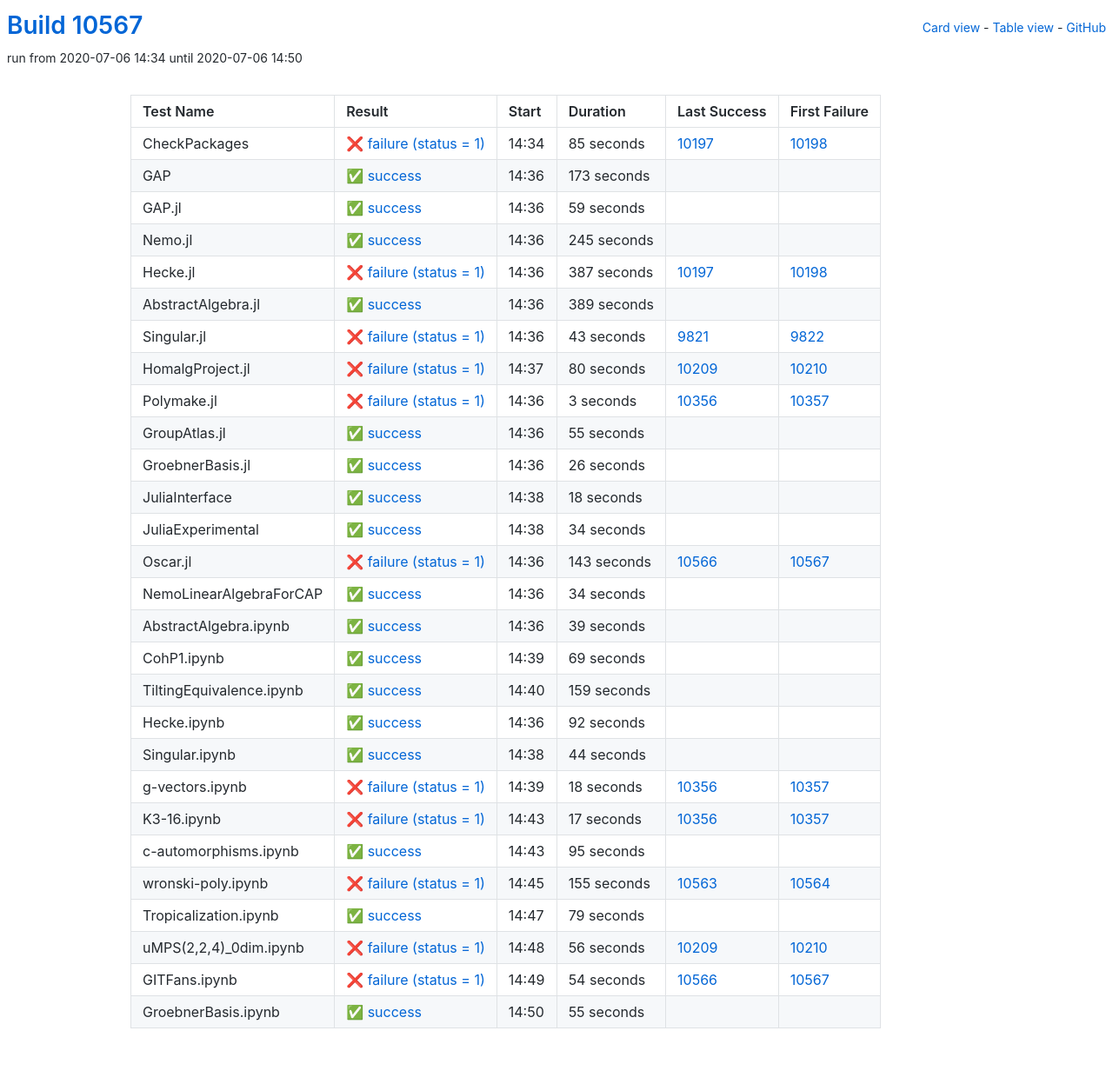
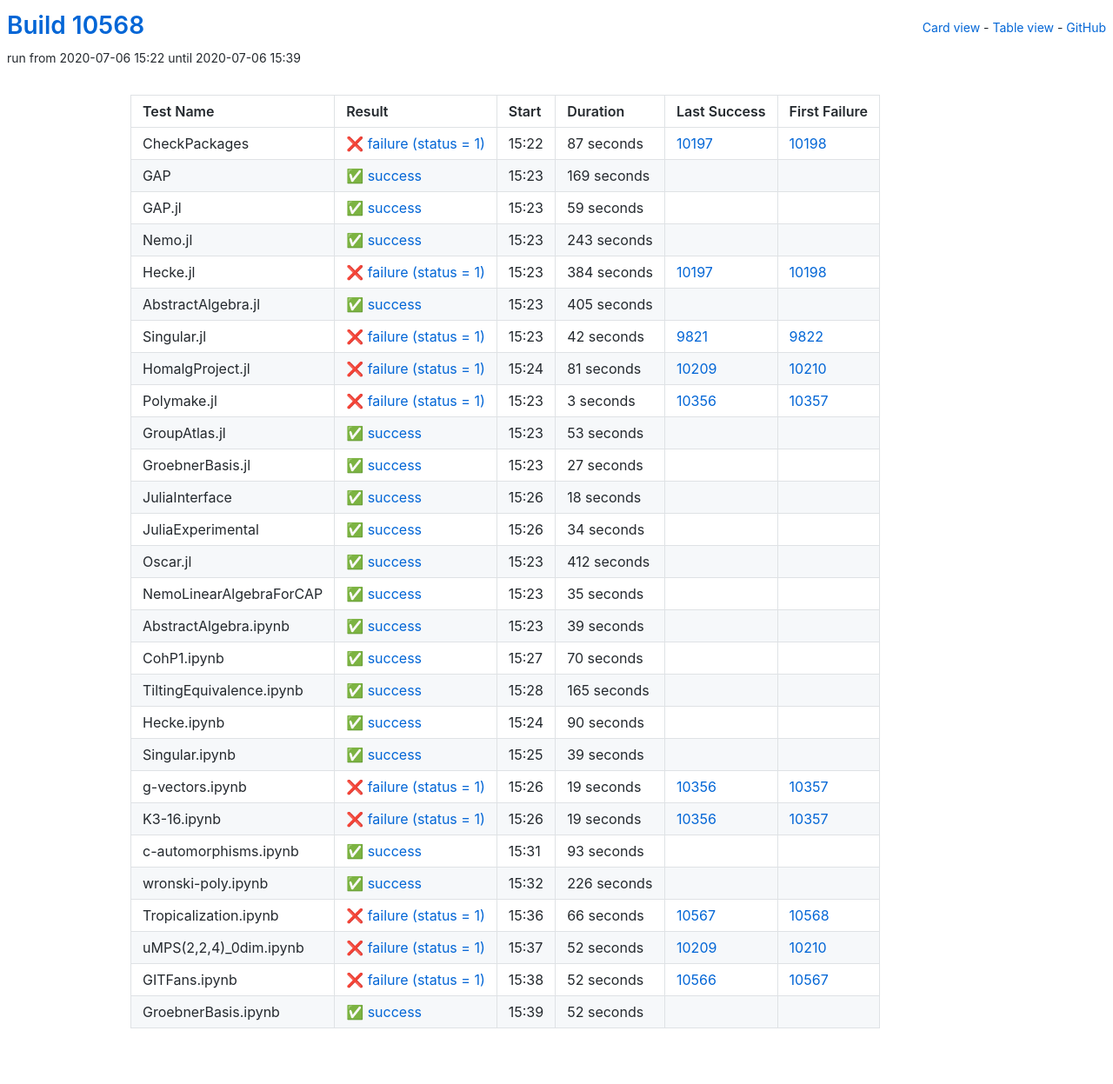
Before and after one commit to oscar-system/oscar-ci-status, a Jekyll site: the page built from table.html, in a window 1280 px wide. Shown: the whole page at 87% size. Built offline with Jekyll 4.4.1, drawn with Linux system fonts in a browser that asks for light colours.

Commit message:
Build #10568

```diff
--- a/_data/ci.yml
+++ b/_data/ci.yml
@@ -1,6 +1,6 @@
 ---
-build: 10567
-build_url: https://oscarci.mathematik.uni-kl.de/job/oscar/10567/
+build: 10568
+build_url: https://oscarci.mathematik.uni-kl.de/job/oscar/10568/
 job: oscar
 organization: oscar-system
 repo: oscar-ci-status
@@ -8,32 +8,32 @@
 tests:
 - name: CheckPackages
   id: checkpackages
-  log: https://oscarci.mathematik.uni-kl.de/job/oscar/10567/artifact/logs/build-10567/CheckPackages.log
-  start: 2020-07-06 14:34
+  log: https://oscarci.mathematik.uni-kl.de/job/oscar/10568/artifact/logs/build-10568/CheckPackages.log
+  start: 2020-07-06 15:22
   success: false
   exitcode: 1
   status: failure
-  duration: 85
+  duration: 87
   last_success: 10197
   last_success_url: https://oscarci.mathematik.uni-kl.de/job/oscar/10197/
   first_failure: 10198
   first_failure_url: https://oscarci.mathematik.uni-kl.de/job/oscar/10198/
 - name: GAP
   id: gap
-  log: https://oscarci.mathematik.uni-kl.de/job/oscar/10567/artifact/logs/build-10567/GAP.log
-  start: 2020-07-06 14:36
+  log: https://oscarci.mathematik.uni-kl.de/job/oscar/10568/artifact/logs/build-10568/GAP.log
+  start: 2020-07-06 15:23
   success: true
   exitcode: 0
   status: success
-  duration: 173
+  duration: 169
   last_success: false
   last_success_url:
   first_failure: false
   first_failure_url:
 - name: GAP.jl
   id: gap-jl
-  log: https://oscarci.mathematik.uni-kl.de/job/oscar/10567/artifact/logs/build-10567/GAP.jl.log
-  start: 2020-07-06 14:36
+  log: https://oscarci.mathematik.uni-kl.de/job/oscar/10568/artifact/logs/build-10568/GAP.jl.log
+  start: 2020-07-06 15:23
   success: true
   exitcode: 0
   status: success
@@ -44,68 +44,68 @@
   first_failure_url:
 - name: Nemo.jl
   id: nemo-jl
-  log: https://oscarci.mathematik.uni-kl.de/job/oscar/10567/artifact/logs/build-10567/Nemo.jl.log
-  start: 2020-07-06 14:36
+  log: https://oscarci.mathematik.uni-kl.de/job/oscar/10568/artifact/logs/build-10568/Nemo.jl.log
+  start: 2020-07-06 15:23
   success: true
   exitcode: 0
   status: success
-  duration: 245
+  duration: 243
   last_success: false
   last_success_url:
   first_failure: false
   first_failure_url:
 - name: Hecke.jl
   id: hecke-jl
-  log: https://oscarci.mathematik.uni-kl.de/job/oscar/10567/artifact/logs/build-10567/Hecke.jl.log
-  start: 2020-07-06 14:36
+  log: https://oscarci.mathematik.uni-kl.de/job/oscar/10568/artifact/logs/build-10568/Hecke.jl.log
+  start: 2020-07-06 15:23
   success: false
   exitcode: 1
   status: failure
-  duration: 387
+  duration: 384
   last_success: 10197
   last_success_url: https://oscarci.mathematik.uni-kl.de/job/oscar/10197/
   first_failure: 10198
   first_failure_url: https://oscarci.mathematik.uni-kl.de/job/oscar/10198/
 - name: AbstractAlgebra.jl
   id: abstractalgebra-jl
-  log: https://oscarci.mathematik.uni-kl.de/job/oscar/10567/artifact/logs/build-10567/AbstractAlgebra.jl.log
-  start: 2020-07-06 14:36
+  log: https://oscarci.mathematik.uni-kl.de/job/oscar/10568/artifact/logs/build-10568/AbstractAlgebra.jl.log
+  start: 2020-07-06 15:23
   success: true
   exitcode: 0
   status: success
-  duration: 389
+  duration: 405
   last_success: false
   last_success_url:
   first_failure: false
   first_failure_url:
 - name: Singular.jl
   id: singular-jl
-  log: https://oscarci.mathematik.uni-kl.de/job/oscar/10567/artifact/logs/build-10567/Singular.jl.log
-  start: 2020-07-06 14:36
+  log: https://oscarci.mathematik.uni-kl.de/job/oscar/10568/artifact/logs/build-10568/Singular.jl.log
+  start: 2020-07-06 15:23
   success: false
   exitcode: 1
   status: failure
-  duration: 43
+  duration: 42
   last_success: 9821
   last_success_url: https://oscarci.mathematik.uni-kl.de/job/oscar/9821/
   first_failure: 9822
   first_failure_url: https://oscarci.mathematik.uni-kl.de/job/oscar/9822/
 - name: HomalgProject.jl
   id: homalgproject-jl
-  log: https://oscarci.mathematik.uni-kl.de/job/oscar/10567/artifact/logs/build-10567/HomalgProject.jl.log
-  start: 2020-07-06 14:37
+  log: https://oscarci.mathematik.uni-kl.de/job/oscar/10568/artifact/logs/build-10568/HomalgProject.jl.log
+  start: 2020-07-06 15:24
   success: false
   exitcode: 1
   status: failure
-  duration: 80
+  duration: 81
   last_success: 10209
   last_success_url: https://oscarci.mathematik.uni-kl.de/job/oscar/10209/
   first_failure: 10210
   first_failure_url: https://oscarci.mathematik.uni-kl.de/job/oscar/10210/
 - name: Polymake.jl
   id: polymake-jl
-  log: https://oscarci.mathematik.uni-kl.de/job/oscar/10567/artifact/logs/build-10567/Polymake.jl.log
-  start: 2020-07-06 14:36
+  log: https://oscarci.mathematik.uni-kl.de/job/oscar/10568/artifact/logs/build-10568/Polymake.jl.log
+  start: 2020-07-06 15:23
   success: false
   exitcode: 1
   status: failure
@@ -116,32 +116,32 @@
   first_failure_url: https://oscarci.mathematik.uni-kl.de/job/oscar/10357/
 - name: GroupAtlas.jl
   id: groupatlas-jl
-  log: https://oscarci.mathematik.uni-kl.de/job/oscar/10567/artifact/logs/build-10567/GroupAtlas.jl.log
-  start: 2020-07-06 14:36
+  log: https://oscarci.mathematik.uni-kl.de/job/oscar/10568/artifact/logs/build-10568/GroupAtlas.jl.log
+  start: 2020-07-06 15:23
   success: true
   exitcode: 0
   status: success
-  duration: 55
+  duration: 53
   last_success: false
   last_success_url:
   first_failure: false
   first_failure_url:
 - name: GroebnerBasis.jl
   id: groebnerbasis-jl
-  log: https://oscarci.mathematik.uni-kl.de/job/oscar/10567/artifact/logs/build-10567/GroebnerBasis.jl.log
-  start: 2020-07-06 14:36
+  log: https://oscarci.mathematik.uni-kl.de/job/oscar/10568/artifact/logs/build-10568/GroebnerBasis.jl.log
+  start: 2020-07-06 15:23
   success: true
   exitcode: 0
   status: success
-  duration: 26
+  duration: 27
   last_success: false
   last_success_url:
   first_failure: false
   first_failure_url:
 - name: JuliaInterface
   id: juliainterface
-  log: https://oscarci.mathematik.uni-kl.de/job/oscar/10567/artifact/logs/build-10567/JuliaInterface.log
-  start: 2020-07-06 14:38
+  log: https://oscarci.mathematik.uni-kl.de/job/oscar/10568/artifact/logs/build-10568/JuliaInterface.log
+  start: 2020-07-06 15:26
   success: true
   exitcode: 0
   status: success
@@ -152,8 +152,8 @@
   first_failure_url:
 - name: JuliaExperimental
   id: juliaexperimental
-  log: https://oscarci.mathematik.uni-kl.de/job/oscar/10567/artifact/logs/build-10567/JuliaExperimental.log
-  start: 2020-07-06 14:38
+  log: https://oscarci.mathematik.uni-kl.de/job/oscar/10568/artifact/logs/build-10568/JuliaExperimental.log
+  start: 2020-07-06 15:26
   success: true
   exitcode: 0
   status: success
@@ -164,32 +164,32 @@
   first_failure_url:
 - name: Oscar.jl
   id: oscar-jl
-  log: https://oscarci.mathematik.uni-kl.de/job/oscar/10567/artifact/logs/build-10567/Oscar.jl.log
-  start: 2020-07-06 14:36
-  success: false
-  exitcode: 1
-  status: failure
-  duration: 143
-  last_success: 10566
-  last_success_url: https://oscarci.mathematik.uni-kl.de/job/oscar/10566/
-  first_failure: 10567
-  first_failure_url: https://oscarci.mathematik.uni-kl.de/job/oscar/10567/
-- name: NemoLinearAlgebraForCAP
-  id: nemolinearalgebraforcap
-  log: https://oscarci.mathematik.uni-kl.de/job/oscar/10567/artifact/logs/build-10567/NemoLinearAlgebraForCAP.log
-  start: 2020-07-06 14:36
+  log: https://oscarci.mathematik.uni-kl.de/job/oscar/10568/artifact/logs/build-10568/Oscar.jl.log
+  start: 2020-07-06 15:23
   success: true
   exitcode: 0
   status: success
-  duration: 34
+  duration: 412
+  last_success: false
+  last_success_url:
+  first_failure: false
+  first_failure_url:
+- name: NemoLinearAlgebraForCAP
+  id: nemolinearalgebraforcap
+  log: https://oscarci.mathematik.uni-kl.de/job/oscar/10568/artifact/logs/build-10568/NemoLinearAlgebraForCAP.log
+  start: 2020-07-06 15:23
+  success: true
+  exitcode: 0
+  status: success
+  duration: 35
   last_success: false
   last_success_url:
   first_failure: false
   first_failure_url:
 - name: AbstractAlgebra.ipynb
   id: abstractalgebra-ipynb
-  log: https://oscarci.mathematik.uni-kl.de/job/oscar/10567/artifact/logs/build-10567/AbstractAlgebra.ipynb.log
-  start: 2020-07-06 14:36
+  log: https://oscarci.mathematik.uni-kl.de/job/oscar/10568/artifact/logs/build-10568/AbstractAlgebra.ipynb.log
+  start: 2020-07-06 15:23
   success: true
   exitcode: 0
   status: success
@@ -200,144 +200,144 @@
   first_failure_url:
 - name: CohP1.ipynb
   id: cohp1-ipynb
-  log: https://oscarci.mathematik.uni-kl.de/job/oscar/10567/artifact/logs/build-10567/CohP1.ipynb.log
-  start: 2020-07-06 14:39
+  log: https://oscarci.mathematik.uni-kl.de/job/oscar/10568/artifact/logs/build-10568/CohP1.ipynb.log
+  start: 2020-07-06 15:27
   success: true
   exitcode: 0
   status: success
-  duration: 69
+  duration: 70
   last_success: false
   last_success_url:
   first_failure: false
   first_failure_url:
 - name: TiltingEquivalence.ipynb
   id: tiltingequivalence-ipynb
-  log: https://oscarci.mathematik.uni-kl.de/job/oscar/10567/artifact/logs/build-10567/TiltingEquivalence.ipynb.log
-  start: 2020-07-06 14:40
+  log: https://oscarci.mathematik.uni-kl.de/job/oscar/10568/artifact/logs/build-10568/TiltingEquivalence.ipynb.log
+  start: 2020-07-06 15:28
   success: true
   exitcode: 0
   status: success
-  duration: 159
+  duration: 165
   last_success: false
   last_success_url:
   first_failure: false
   first_failure_url:
 - name: Hecke.ipynb
   id: hecke-ipynb
-  log: https://oscarci.mathematik.uni-kl.de/job/oscar/10567/artifact/logs/build-10567/Hecke.ipynb.log
-  start: 2020-07-06 14:36
+  log: https://oscarci.mathematik.uni-kl.de/job/oscar/10568/artifact/logs/build-10568/Hecke.ipynb.log
+  start: 2020-07-06 15:24
   success: true
   exitcode: 0
   status: success
-  duration: 92
+  duration: 90
   last_success: false
   last_success_url:
   first_failure: false
   first_failure_url:
 - name: Singular.ipynb
   id: singular-ipynb
-  log: https://oscarci.mathematik.uni-kl.de/job/oscar/10567/artifact/logs/build-10567/Singular.ipynb.log
-  start: 2020-07-06 14:38
+  log: https://oscarci.mathematik.uni-kl.de/job/oscar/10568/artifact/logs/build-10568/Singular.ipynb.log
+  start: 2020-07-06 15:25
   success: true
   exitcode: 0
   status: success
-  duration: 44
+  duration: 39
   last_success: false
   last_success_url:
   first_failure: false
   first_failure_url:
 - name: g-vectors.ipynb
   id: g-vectors-ipynb
-  log: https://oscarci.mathematik.uni-kl.de/job/oscar/10567/artifact/logs/build-10567/g-vectors.ipynb.log
-  start: 2020-07-06 14:39
+  log: https://oscarci.mathematik.uni-kl.de/job/oscar/10568/artifact/logs/build-10568/g-vectors.ipynb.log
+  start: 2020-07-06 15:26
   success: false
   exitcode: 1
   status: failure
-  duration: 18
+  duration: 19
   last_success: 10356
   last_success_url: https://oscarci.mathematik.uni-kl.de/job/oscar/10356/
   first_failure: 10357
   first_failure_url: https://oscarci.mathematik.uni-kl.de/job/oscar/10357/
 - name: K3-16.ipynb
   id: k3-16-ipynb
-  log: https://oscarci.mathematik.uni-kl.de/job/oscar/10567/artifact/logs/build-10567/K3-16.ipynb.log
-  start: 2020-07-06 14:43
+  log: https://oscarci.mathematik.uni-kl.de/job/oscar/10568/artifact/logs/build-10568/K3-16.ipynb.log
+  start: 2020-07-06 15:26
   success: false
   exitcode: 1
   status: failure
-  duration: 17
+  duration: 19
   last_success: 10356
   last_success_url: https://oscarci.mathematik.uni-kl.de/job/oscar/10356/
   first_failure: 10357
   first_failure_url: https://oscarci.mathematik.uni-kl.de/job/oscar/10357/
 - name: c-automorphisms.ipynb
   id: c-automorphisms-ipynb
-  log: https://oscarci.mathematik.uni-kl.de/job/oscar/10567/artifact/logs/build-10567/c-automorphisms.ipynb.log
-  start: 2020-07-06 14:43
+  log: https://oscarci.mathematik.uni-kl.de/job/oscar/10568/artifact/logs/build-10568/c-automorphisms.ipynb.log
+  start: 2020-07-06 15:31
   success: true
   exitcode: 0
   status: success
-  duration: 95
+  duration: 93
   last_success: false
   last_success_url:
   first_failure: false
   first_failure_url:
 - name: wronski-poly.ipynb
   id: wronski-poly-ipynb
-  log: https://oscarci.mathematik.uni-kl.de/job/oscar/10567/artifact/logs/build-10567/wronski-poly.ipynb.log
-  start: 2020-07-06 14:45
-  success: false
-  exitcode: 1
-  status: failure
-  duration: 155
-  last_success: 10563
-  last_success_url: https://oscarci.mathematik.uni-kl.de/job/oscar/10563/
-  first_failure: 10564
-  first_failure_url: https://oscarci.mathematik.uni-kl.de/job/oscar/10564/
-- name: Tropicalization.ipynb
-  id: tropicalization-ipynb
-  log: https://oscarci.mathematik.uni-kl.de/job/oscar/10567/artifact/logs/build-10567/Tropicalization.ipynb.log
-  start: 2020-07-06 14:47
+  log: https://oscarci.mathematik.uni-kl.de/job/oscar/10568/artifact/logs/build-10568/wronski-poly.ipynb.log
+  start: 2020-07-06 15:32
   success: true
   exitcode: 0
   status: success
-  duration: 79
+  duration: 226
   last_success: false
   last_success_url:
   first_failure: false
   first_failure_url:
-- name: uMPS(2,2,4)_0dim.ipynb
-  id: umps-2-2-4-0dim-ipynb
-  log: https://oscarci.mathematik.uni-kl.de/job/oscar/10567/artifact/logs/build-10567/uMPS-2-2-4-_0dim.ipynb.log
-  start: 2020-07-06 14:48
+- name: Tropicalization.ipynb
+  id: tropicalization-ipynb
+  log: https://oscarci.mathematik.uni-kl.de/job/oscar/10568/artifact/logs/build-10568/Tropicalization.ipynb.log
+  start: 2020-07-06 15:36
   success: false
   exitcode: 1
   status: failure
-  duration: 56
+  duration: 66
+  last_success: 10567
+  last_success_url: https://oscarci.mathematik.uni-kl.de/job/oscar/10567/
+  first_failure: 10568
+  first_failure_url: https://oscarci.mathematik.uni-kl.de/job/oscar/10568/
+- name: uMPS(2,2,4)_0dim.ipynb
+  id: umps-2-2-4-0dim-ipynb
+  log: https://oscarci.mathematik.uni-kl.de/job/oscar/10568/artifact/logs/build-10568/uMPS-2-2-4-_0dim.ipynb.log
+  start: 2020-07-06 15:37
+  success: false
+  exitcode: 1
+  status: failure
+  duration: 52
   last_success: 10209
   last_success_url: https://oscarci.mathematik.uni-kl.de/job/oscar/10209/
   first_failure: 10210
   first_failure_url: https://oscarci.mathematik.uni-kl.de/job/oscar/10210/
 - name: GITFans.ipynb
   id: gitfans-ipynb
-  log: https://oscarci.mathematik.uni-kl.de/job/oscar/10567/artifact/logs/build-10567/GITFans.ipynb.log
-  start: 2020-07-06 14:49
+  log: https://oscarci.mathematik.uni-kl.de/job/oscar/10568/artifact/logs/build-10568/GITFans.ipynb.log
+  start: 2020-07-06 15:38
   success: false
   exitcode: 1
   status: failure
-  duration: 54
+  duration: 52
   last_success: 10566
   last_success_url: https://oscarci.mathematik.uni-kl.de/job/oscar/10566/
   first_failure: 10567
   first_failure_url: https://oscarci.mathematik.uni-kl.de/job/oscar/10567/
 - name: GroebnerBasis.ipynb
   id: groebnerbasis-ipynb
-  log: https://oscarci.mathematik.uni-kl.de/job/oscar/10567/artifact/logs/build-10567/GroebnerBasis.ipynb.log
-  start: 2020-07-06 14:50
+  log: https://oscarci.mathematik.uni-kl.de/job/oscar/10568/artifact/logs/build-10568/GroebnerBasis.ipynb.log
+  start: 2020-07-06 15:39
   success: true
   exitcode: 0
   status: success
-  duration: 55
+  duration: 52
   last_success: false
   last_success_url:
   first_failure: false
```
Also changed, not shown: README.md.
